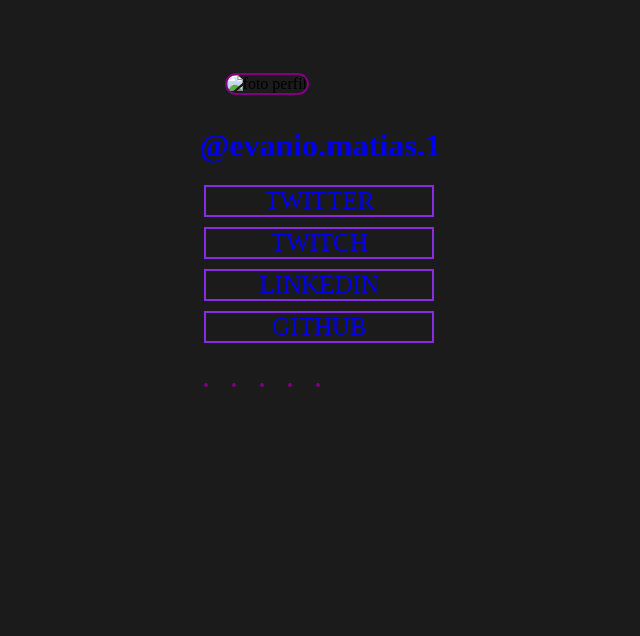
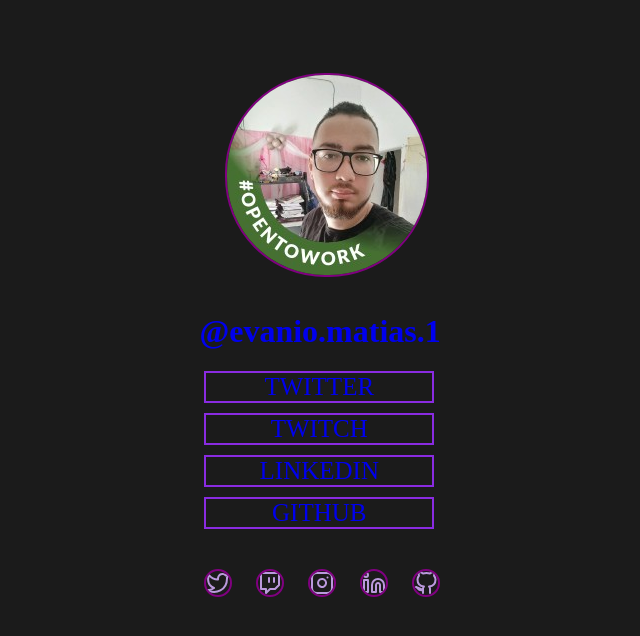
Before and after one commit to EvanioTech/Social-tree, a plain HTML site: page index.html in a window 1280 px wide. Shown: the whole page, without its empty margins (299-939 px from the left). Drawn offline with Linux system fonts and the light colour scheme.

Commit message:
Add files via upload

```diff
--- a/index.html
+++ b/index.html
@@ -11,7 +11,7 @@
 
 <body>
     <div id="every">
-        <img src="assets/1662028918943.jpg" alt="foto perfil" id="picture">
+        <img src="1662028918943.jpg" alt="foto perfil" id="picture">
 
         <h1><a href="https://www.instagram.com/evanio.matias.1/" target="_blank">@evanio.matias.1</a></h1>
 
@@ -22,11 +22,11 @@
             <li><a href="https://github.com/EvanioTech" target="_blank">GITHUB</a></li>
         </ul>
         <div id="icons">
-            <a href="https://twitter.com/evaniodevfull" target="_blank"><img src="assets/twitter.svg" alt=""></a>
-            <a href="https://www.twitch.tv/octadroidyt" target="_blank"><img src="assets/twitch.svg" alt=""></a>
-            <a href="https://www.instagram.com/evanio.matias.1/" target="_blank"><img src="assets/instagram.svg" alt=""></a>
-            <a href="https://www.linkedin.com/in/evanio-matias-987ba3249/" target="_blank"><img src="assets/linkedin.svg" alt=""></a>
-            <a href="https://github.com/EvanioTech" target="_blank"><img src="assets/github.svg" alt=""></a>
+            <a href="https://twitter.com/evaniodevfull" target="_blank"><img src="twitter.svg" alt=""></a>
+            <a href="https://www.twitch.tv/octadroidyt" target="_blank"><img src="twitch.svg" alt=""></a>
+            <a href="https://www.instagram.com/evanio.matias.1/" target="_blank"><img src="instagram.svg" alt=""></a>
+            <a href="https://www.linkedin.com/in/evanio-matias-987ba3249/" target="_blank"><img src="linkedin.svg" alt=""></a>
+            <a href="https://github.com/EvanioTech" target="_blank"><img src="github.svg" alt=""></a>
         </div>
     </div>
 </body>
```
